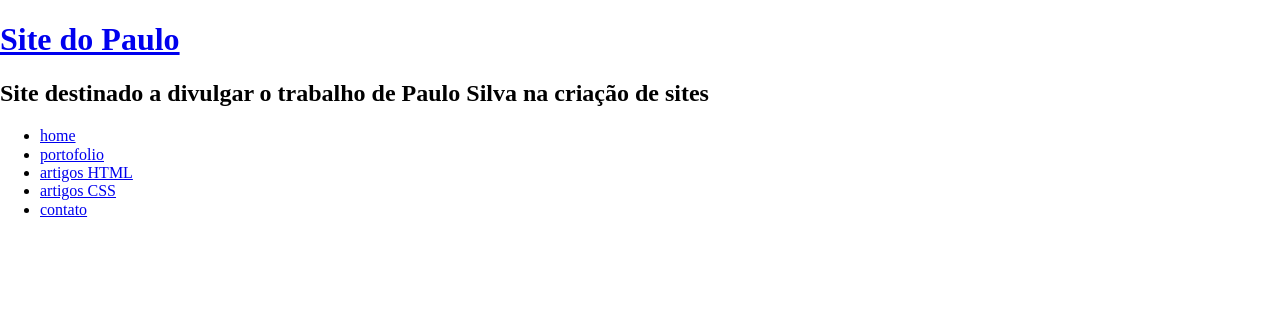
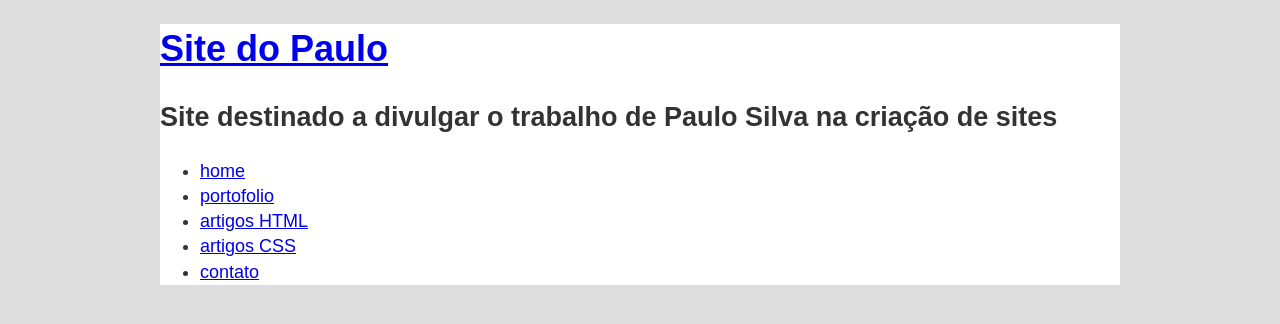
Before and after one commit to DinaelDomingos/estudos-de-html5-css3, a plain HTML site: page Capitulo5/topo-do-site-do-paulo-3a.html in a window 1280 px wide. Drawn offline with Linux system fonts and the light colour scheme.

Commit message:
Update topo-do-site-do-paulo-3a.html

```diff
--- a/Capitulo5/topo-do-site-do-paulo-3a.html
+++ b/Capitulo5/topo-do-site-do-paulo-3a.html
@@ -8,9 +8,24 @@
     <!--[if lt IE 9]>
         <script src="/html5shiv-master/src/html5shiv.js"></script>
     <![endif]-->
-    <link rel="stylesheet" href="/normalize.css"> <!--CSS Reset de Nicholas Gallagher-->
+    <link rel="stylesheet" href="../normalize.css"> <!--CSS Reset de Nicholas Gallagher-->
     <style rel="stylesheet">
-
+       html {box-sizing: border-box;}
+       *, *:before, *:after {box-sizing: inherit;}
+       body {
+        font: 18px/1.4 arial, sans-serif;
+        background: #ddd;
+        color: #333;
+       }
+       .tudo {
+        width: 100%;
+        max-width: 960px;
+        margin: 0 auto;
+        background: #fff;
+       }
+       .topo {width: 100%;}
+       .topo h1 {font-size: 36px;}
+       .topo h2 {font-size: 27px;}
     </style>
 </head>
 <body class="home">
```
